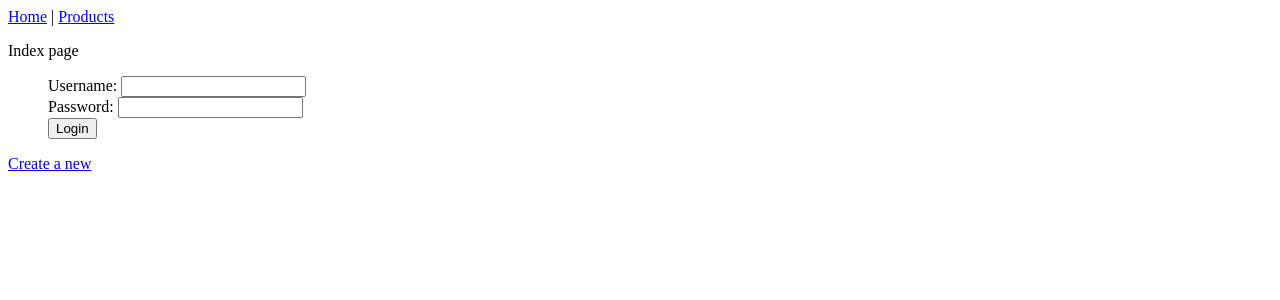
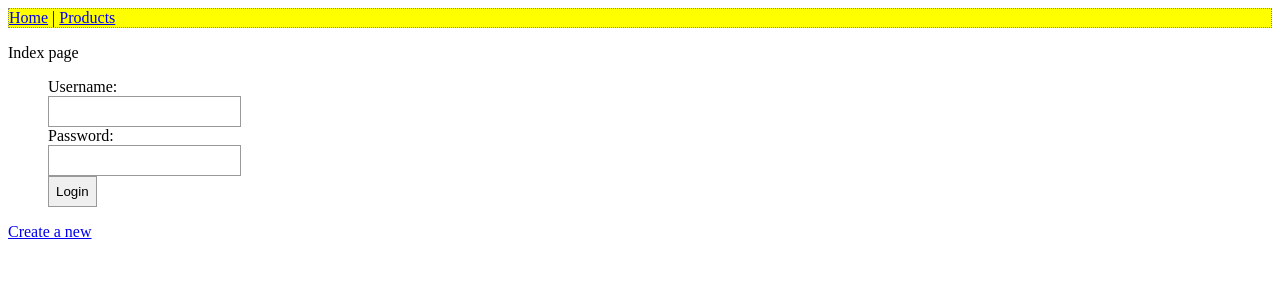
Before and after one commit to pottzer/Websys, a Django app: page / in a window 1280 px wide. Shown: the top 300 px of the page. Run offline with Django 3.2, Linux system fonts and the light colour scheme; parts of the project's set-up code (start-up, migrations or seed data) failed here and were passed over.

Commit message:
Added style sheet to site, edit the css in static folder

```diff
--- a/ecomsite/settings.py
+++ b/ecomsite/settings.py
@@ -95,6 +95,12 @@ USE_TZ = True
 
 STATIC_URL = '/static/'
 
+#STATICFILES_DIRS = (
+#		'/var/www/david/websystem/static',
+#		)
+
 MEDIA_ROOT = '/media/pictures/'
 
 AUTHENTICATION_BACKENDS = ( 'users.backend.Backend' )
+
+from local_settings import *
--- a/goods/views.py
+++ b/goods/views.py
@@ -1,4 +1,4 @@
-from django.shortcuts import render, get_object_or_404
+from django.shortcuts import render, get_object_or_404, RequestContext
 from django.http import HttpResponse, HttpResponseRedirect
 from django.core.urlresolvers import reverse
 from django.views.generic.base import View
@@ -51,7 +51,6 @@ class ProductView(TemplateView):
 	def get(self, request, productid):
 		#Sends the product information
 		product = Goods.objects.get(id_good = productid)
-
 		#Sends all the comments of the product
 		comment_list = product.comment_set.values('name', 'comment_text', 'date', 'id').order_by("-date")
 		for i in xrange(len(comment_list)):
--- /dev/null
+++ b/static/base.css
@@ -0,0 +1,14 @@
+nav {
+	display: block;
+	background-color: yellow;
+	border: 1px dotted grey;
+	max-height: 340px;
+	padding-right: 15px;
+	overflow-x: visible;
+	border-top: inset 0 1px 0 rgba(255,255,255,0.1);
+}
+input {
+	display: block;
+	border: 1px solid #999;
+	padding: 7px;
+}
--- /dev/null
+++ b/templates/base.css
@@ -0,0 +1,6 @@
+nav {
+	background-color: black;
+}
+body {
+	background-color: yellow;
+}
--- a/templates/base.html
+++ b/templates/base.html
@@ -1,11 +1,13 @@
 <!DOCTYPE html>
+{% load staticfiles %}
 <html>
 	<head>
+		{% load staticfiles %}
+		<link rel="stylesheet" type="text/css" href="{% static "base.css" %}">
 		{% block head%}{% endblock %}
 	</head>
 
 	<body>
-
 	<nav>
 		<a href="{% url 'index' %}">Home</a> |
 		<a href="{% url 'goods:ListProductView' %}">Products</a>
@@ -21,7 +23,7 @@
 		<a href="{% url 'users:user' user %}">Profile</a>		|
 		{{ user }}, <a href="{% url 'users:logout' %}">Logout</a>
 		{% endif %}
-	</nav>
+		</nav>
 	{% block content %}{% endblock %}
 	</body>
 </html>
--- a/users/templates/users/createUser.html
+++ b/users/templates/users/createUser.html
@@ -1,6 +1,6 @@
 {% extends "base.html" %}
 
-{% block content%}
+{% block content %}
 			<p>Create your user</p>
 
 			<form action="" method="post">
```
Also changed, not shown: 1 other file.
